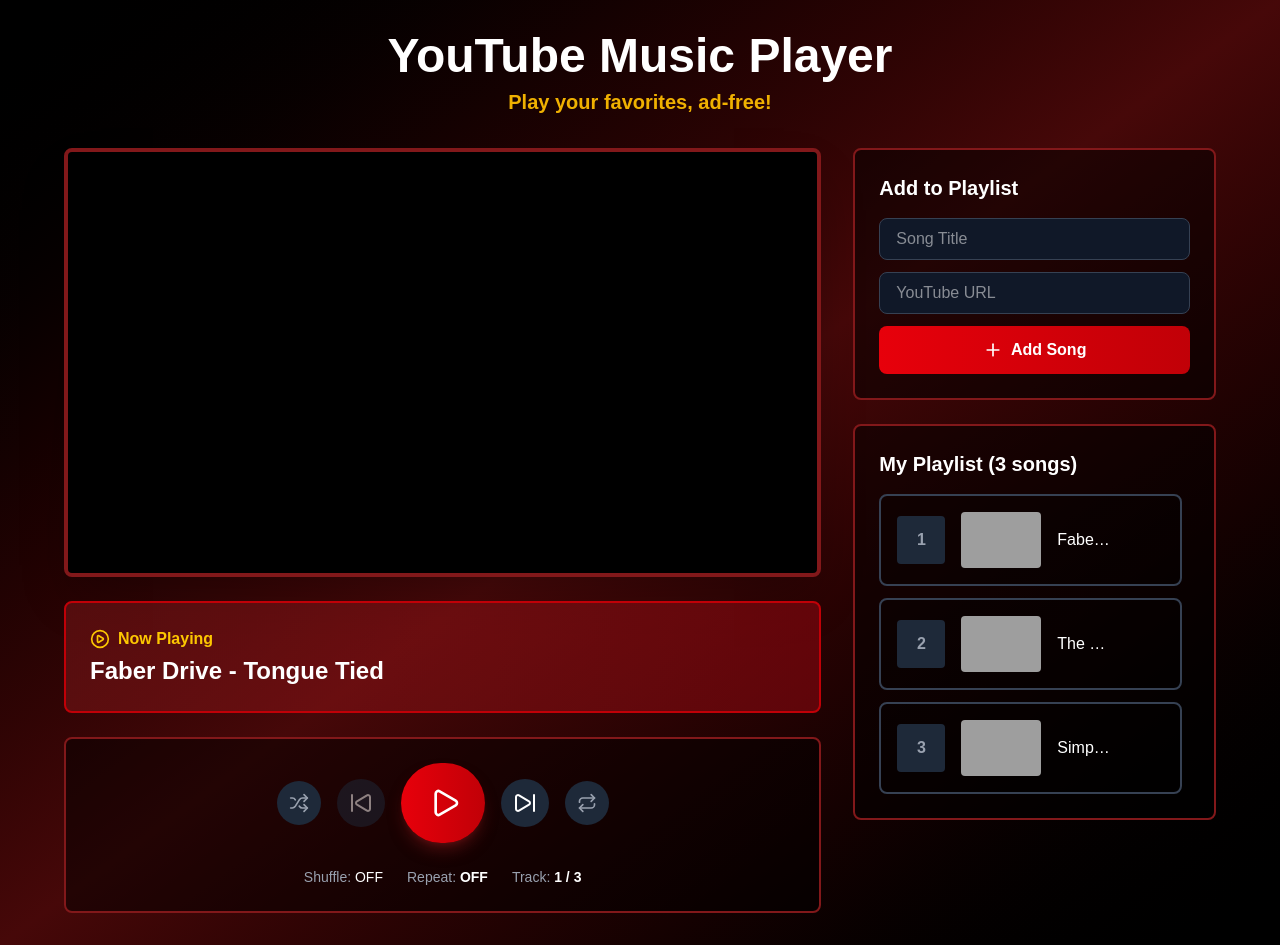
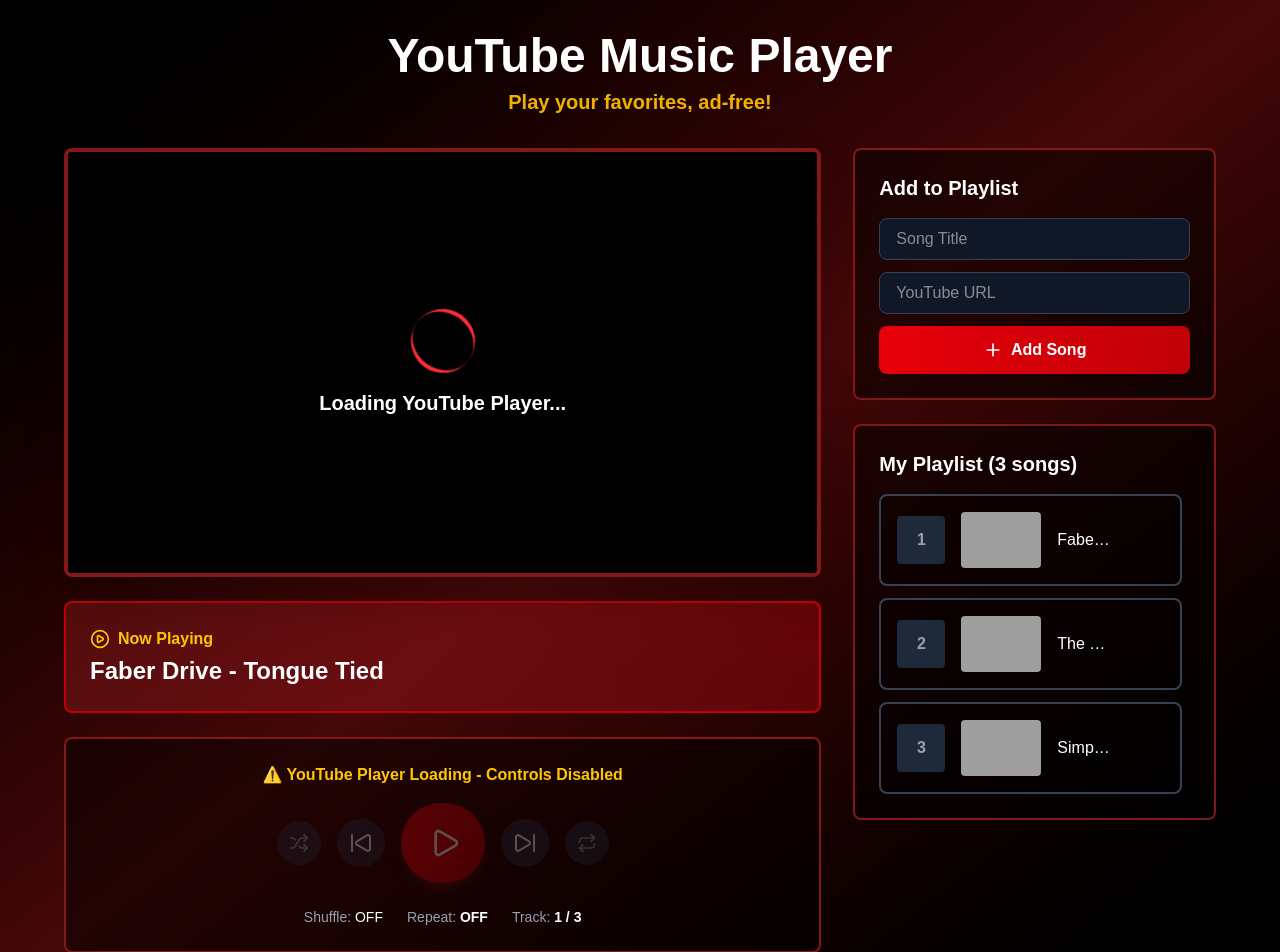
Before and after one commit to kharizzakaye/youtube-music-player, a Next.js app: page / in a window 1280 px wide. Shown: the top 952 px of the page. Built offline with nearby package versions, Linux system fonts and the light colour scheme; grey boxes are pictures that could not be loaded.

Commit message:
add loading state

```diff
--- a/app/page.tsx
+++ b/app/page.tsx
@@ -6,6 +6,7 @@
 import { PlaybackControlsComponent } from "@/components/PlaybackControlsComponent";
 import { AddSongFormComponent } from "@/components/AddSongFormComponent";
 import { PlaylistComponent } from "@/components/PlaylistComponent";
+import { useState } from "react";
 
 const initialPlaylist = [
   {
@@ -43,6 +44,8 @@
     handleVideoEnd,
   } = usePlaylist(initialPlaylist);
 
+  const [isPlayerReady, setIsPlayerReady] = useState(false);
+
   const handleAddSong = (title: string, url: string) => {
     const success = addSong(title, url);
     if (!success) {
@@ -52,6 +55,9 @@
 
   const currentVideoId = getCurrentVideoId();
   const currentSong = playlist[actualCurrentIndex] || null;
+
+  console.log("currentVideoId", currentVideoId);
+  console.log("currentSong", currentSong);
 
   return (
     <div className="min-h-screen bg-linear-to-br from-black via-red-950 to-black text-white p-4 md:p-8">
@@ -73,6 +79,7 @@
               videoId={currentVideoId}
               isPlaying={isPlaying}
               onVideoEnd={handleVideoEnd}
+              onPlayerReady={setIsPlayerReady}
             />
 
             <NowPlayingComponent song={currentSong} />
@@ -84,6 +91,7 @@
               currentIndex={currentIndex}
               playlistLength={playlist.length}
               canGoPrevious={canGoPrevious}
+              isPlayerReady={isPlayerReady}
               onTogglePlay={() => setIsPlaying(!isPlaying)}
               onToggleShuffle={toggleShuffle}
               onToggleRepeat={toggleRepeat}
--- a/components/PlaybackControlsComponent.tsx
+++ b/components/PlaybackControlsComponent.tsx
@@ -19,6 +19,7 @@
   currentIndex: number;
   playlistLength: number;
   canGoPrevious: boolean;
+  isPlayerReady: boolean;
   onTogglePlay: () => void;
   onToggleShuffle: () => void;
   onToggleRepeat: () => void;
@@ -33,6 +34,7 @@
   currentIndex,
   playlistLength,
   canGoPrevious,
+  isPlayerReady,
   onTogglePlay,
   onToggleShuffle,
   onToggleRepeat,
@@ -41,29 +43,36 @@
 }) => {
   return (
     <div className="bg-black/50 border-2 border-red-900 rounded-lg p-6">
+      {!isPlayerReady && (
+        <div className="mb-4 text-center text-yellow-400 font-semibold">
+          ⚠️ YouTube Player Loading - Controls Disabled
+        </div>
+      )}
       <div className="flex items-center justify-center gap-4 mb-6">
         <button
           onClick={onToggleShuffle}
+          disabled={!isPlayerReady}
           className={`p-3 rounded-full transition-all cursor-pointer ${
             isShuffle
               ? "bg-red-600 text-white"
               : "bg-gray-800 text-gray-400 hover:bg-gray-700"
-          }`}
+          } disabled:opacity-30 disabled:cursor-not-allowed`}
         >
           <Shuffle className="w-5 h-5" />
         </button>
 
         <button
           onClick={onPrevious}
-          disabled={!canGoPrevious}
-          className="p-3 bg-gray-800 hover:bg-gray-700 rounded-full transition-all cursor-pointer disabled:opacity-50 disabled:cursor-not-allowed"
+          disabled={!canGoPrevious || !isPlayerReady}
+          className="p-3 bg-gray-800 hover:bg-gray-700 rounded-full transition-all cursor-pointer disabled:opacity-30 disabled:cursor-not-allowed"
         >
           <SkipBack className="w-6 h-6" />
         </button>
 
         <button
           onClick={onTogglePlay}
-          className="p-6 bg-linear-to-r from-red-600 to-red-700 hover:from-red-700 hover:to-red-800 rounded-full transition-all transform hover:scale-110 shadow-lg shadow-red-900/50 cursor-pointer"
+          disabled={!isPlayerReady}
+          className="p-6 bg-linear-to-r from-red-600 to-red-700 hover:from-red-700 hover:to-red-800 rounded-full transition-all transform hover:scale-110 shadow-lg shadow-red-900/50 cursor-pointer disabled:opacity-30 disabled:cursor-not-allowed disabled:transform-none"
         >
           {isPlaying ? (
             <Pause className="w-8 h-8" />
@@ -74,18 +83,20 @@
 
         <button
           onClick={onNext}
-          className="p-3 bg-gray-800 hover:bg-gray-700 rounded-full transition-all cursor-pointer"
+          disabled={!isPlayerReady}
+          className="p-3 bg-gray-800 hover:bg-gray-700 rounded-full transition-all cursor-pointer disabled:opacity-30 disabled:cursor-not-allowed"
         >
           <SkipForward className="w-6 h-6" />
         </button>
 
         <button
           onClick={onToggleRepeat}
+          disabled={!isPlayerReady}
           className={`p-3 rounded-full transition-all cursor-pointer ${
             repeatMode !== "none"
               ? "bg-red-600 text-white"
               : "bg-gray-800 text-gray-400 hover:bg-gray-700"
-          }`}
+          } disabled:opacity-30 disabled:cursor-not-allowed`}
         >
           {repeatMode === "one" ? (
             <Repeat1 className="w-5 h-5" />
--- a/components/VideoPlayerComponent.tsx
+++ b/components/VideoPlayerComponent.tsx
@@ -1,12 +1,13 @@
 "use client";
 
-import React, { useEffect, useRef } from "react";
+import React, { useEffect, useRef, useState } from "react";
 import { Music } from "lucide-react";
 
 interface VideoPlayerProps {
   videoId: string | null;
   isPlaying: boolean;
   onVideoEnd: () => void;
+  onPlayerReady: (ready: boolean) => void;
 }
 
 // Declare YouTube types
@@ -21,9 +22,11 @@
   videoId,
   isPlaying,
   onVideoEnd,
+  onPlayerReady,
 }) => {
   const playerRef = useRef<any>(null);
   const containerRef = useRef<HTMLDivElement>(null);
+  const [isPlayerReady, setIsPlayerReady] = useState(false);
 
   // Load YouTube IFrame API
   useEffect(() => {
@@ -43,6 +46,9 @@
   useEffect(() => {
     if (!videoId || !window.YT || !window.YT.Player) return;
 
+    setIsPlayerReady(false);
+    onPlayerReady(false);
+
     // Destroy previous player
     if (playerRef.current) {
       playerRef.current.destroy();
@@ -54,7 +60,7 @@
       width: "100%",
       videoId: videoId,
       playerVars: {
-        autoplay: isPlaying ? 1 : 0,
+        autoplay: 0,
         controls: 1,
         modestbranding: 1,
         rel: 0,
@@ -62,6 +68,8 @@
       events: {
         onReady: (event: any) => {
           console.log("Player ready");
+          setIsPlayerReady(true);
+          onPlayerReady(true);
           // If should be playing when ready, start playback
           if (isPlaying) {
             event.target.playVideo();
@@ -87,7 +95,7 @@
 
   // Handle play/pause changes
   useEffect(() => {
-    if (!playerRef.current) return;
+    if (!playerRef.current || !isPlayerReady) return;
 
     try {
       if (isPlaying) {
@@ -98,12 +106,24 @@
     } catch (error) {
       console.error("Error controlling player:", error);
     }
-  }, [isPlaying]);
+  }, [isPlaying, isPlayerReady]);
 
   return (
-    <div className="bg-black rounded-lg overflow-hidden border-4 border-red-900 shadow-2xl">
+    <div className="bg-black rounded-lg overflow-hidden border-4 border-red-900 shadow-2xl relative">
       {videoId ? (
-        <div ref={containerRef} className="w-full aspect-video" />
+        <>
+          <div ref={containerRef} className="w-full aspect-video" />
+          {!isPlayerReady && (
+            <div className="absolute inset-0 bg-black/80 flex items-center justify-center">
+              <div className="text-center">
+                <div className="animate-spin rounded-full h-16 w-16 border-t-4 border-b-4 border-red-500 mx-auto mb-4"></div>
+                <p className="text-white text-xl font-semibold">
+                  Loading YouTube Player...
+                </p>
+              </div>
+            </div>
+          )}
+        </>
       ) : (
         <div className="w-full aspect-video bg-gray-900 flex items-center justify-center">
           <Music className="w-24 h-24 text-gray-700" />
```
